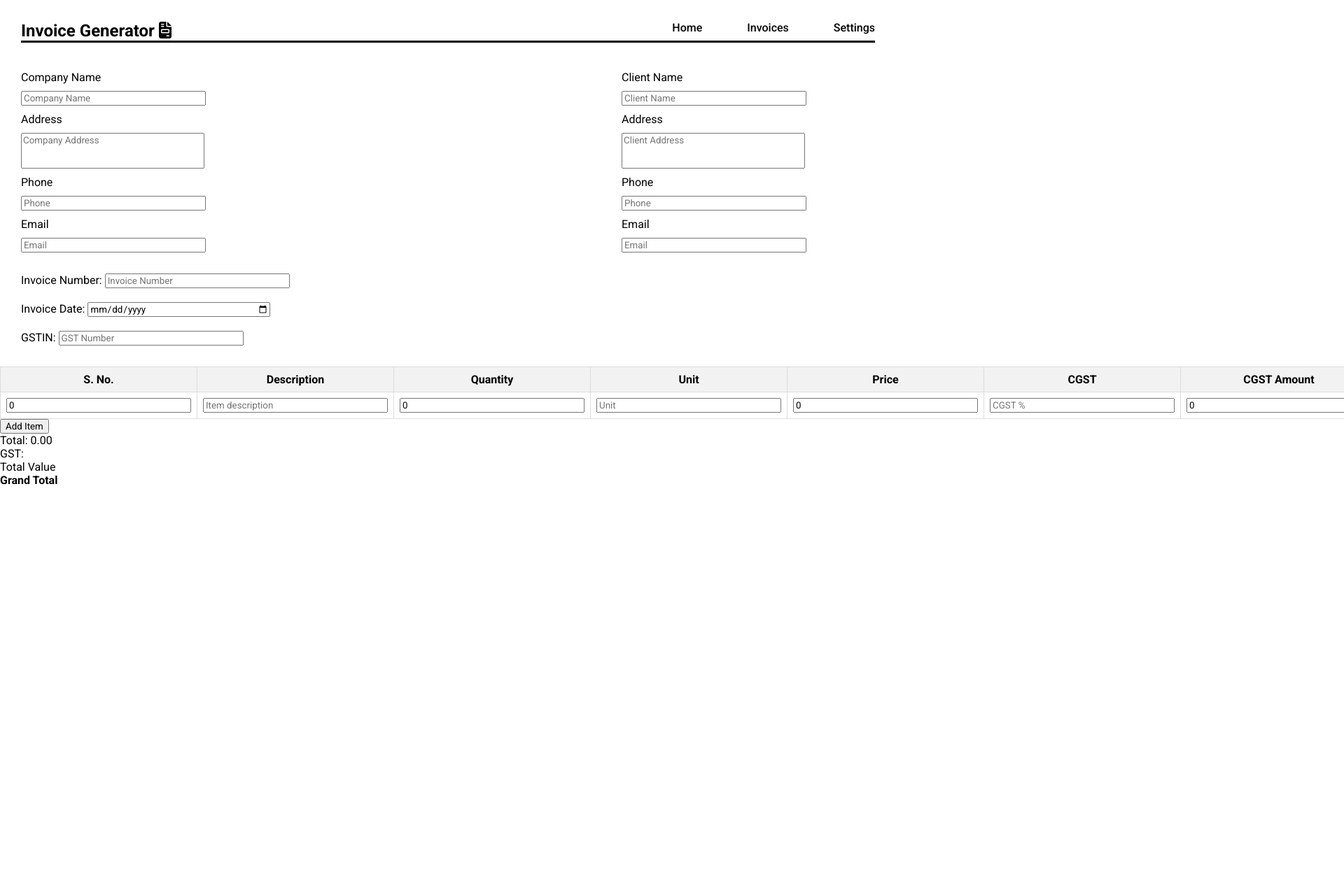
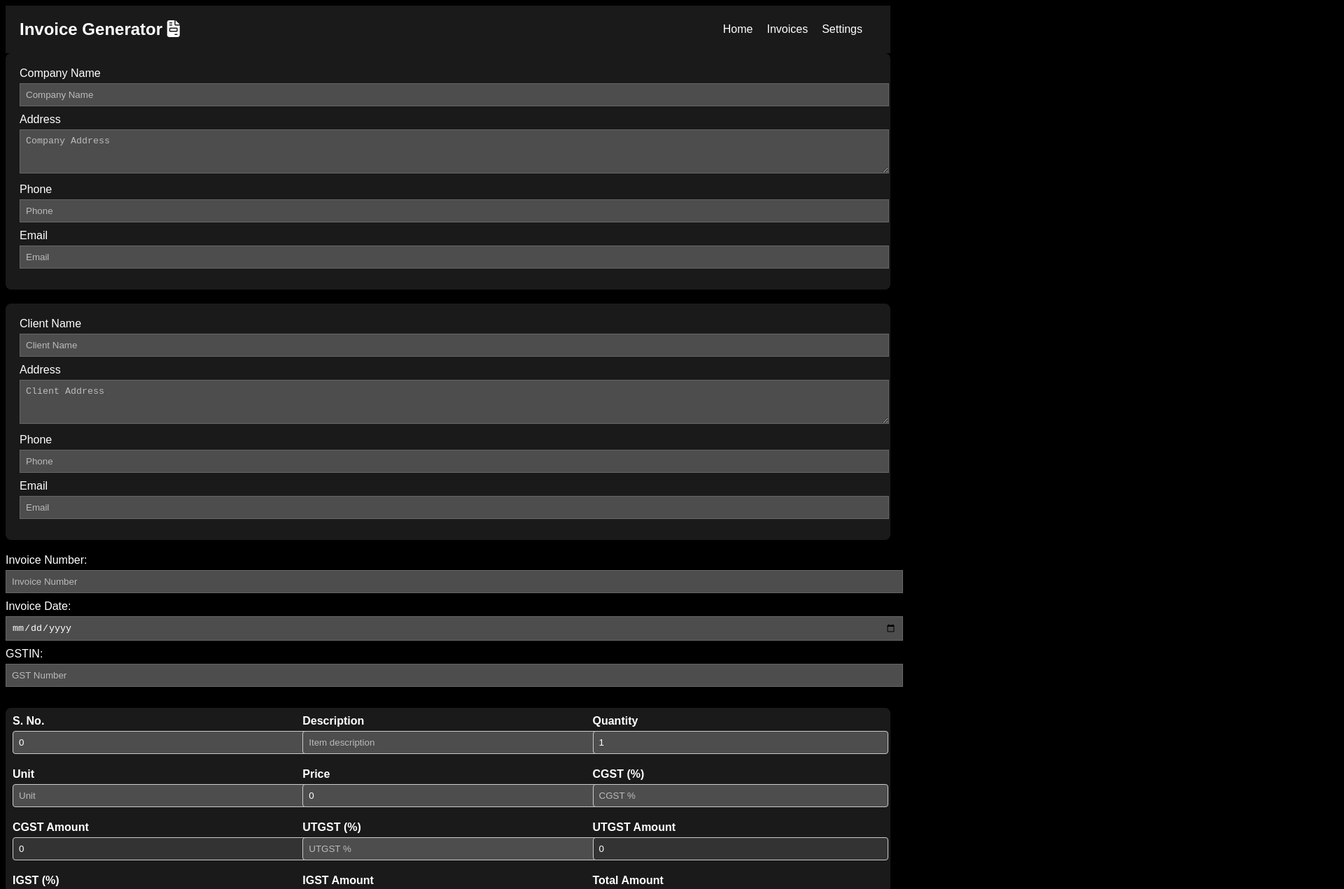
Before and after one commit to priyamkumar/Invoice-Generator, a React (Vite) app: page / in a window 1280 px wide. Shown: the top 1271 px of the page at 70% size, 1920 px wide, since content can reach past the window. Before the commit the page ends 800 px from the top, so only its background shows below. Built offline with nearby package versions, Linux system fonts and the light colour scheme.

Commit message:
fix warning error

```diff
--- a/src/App.css
+++ b/src/App.css
@@ -1,73 +1,140 @@
-* {
-  font-family: "Roboto", sans-serif;
-  margin: 0;
+/* General Page Theme */
+body {
+  background-color: #000; /* Black background */
+  color: #fff; /* White text */
+  font-family: Arial, sans-serif;
 }
 
+h2 {
+  color: #fff;
+  cursor: pointer;
+}
+
+/* Header */
 .header-container {
-  margin: 30px 30px 0;
+  padding: 20px;
+  background-color: #1a1a1a;
   display: flex;
   justify-content: space-between;
-  font-weight: 500;
-  border-bottom: 3px solid black;
+  align-items: center;
+}
+
+.header-container h2 {
+  margin: 0;
+  font-size: 24px;
 }
 
 .navbar ul {
+  list-style-type: none;
+  margin: 0;
+  padding: 0;
   display: flex;
-  font-size: 16px;
-  gap: 5vw;
-  list-style: none;
 }
 
 .navbar ul li {
+  margin-right: 20px;
   cursor: pointer;
 }
-.container {
-  margin-top: 40px;
-  display: flex;
-  gap: 30vw;
-  justify-content: space-between;
-  width: 90vw;
-}
-.card {
-  display: flex;
-  flex-direction: column;
-  gap: 10px;
-  margin-left: 30px;
-}
-.invoice-details input {
-  width: 20vw;
-}
-.invoice-details textarea {
-  width: 20vw;
-  resize: none;
-}
-.date-invoice-gst
-{
-  margin: 30px;
-  display: flex;
-  flex-direction: column;
-  gap: 20px;
-}
-table {
-  width: 100%;
-  border-collapse: collapse;
+
+.navbar ul li:hover {
+  text-decoration: underline;
 }
 
-th, td {
-  border: 1px solid #ddd;
+/* Input Fields */
+input[type="text"], input[type="number"], input[type="phone"], input[type="email"], input[type="date"], textarea {
+  background-color: #4d4d4d; /* Grey background */
+  color: #fff; /* White text */
+  border: 1px solid #666;
   padding: 8px;
-  text-align: center;
+  margin-bottom: 10px;
+  width: 100%;
 }
 
-th {
-  background-color: #f2f2f2;
+input::placeholder, textarea::placeholder {
+  color: #bbb; /* Light grey placeholder */
+}
+
+input[readonly] {
+  background-color: #333; /* Darker background for readonly fields */
+}
+
+/* Labels */
+label {
+  color: #fff;
+  display: block;
+  margin-bottom: 5px;
+}
+
+/* Card Containers */
+.card {
+  background-color: #1a1a1a;
+  padding: 20px;
+  margin-bottom: 20px;
+  border-radius: 8px;
+}
+
+/* Total Amount Section */
+.total-amount {
+  color: #fff;
+  padding: 20px;
+  background-color: #1a1a1a;
+  border-radius: 8px;
+  text-align: right;
+}
+
+.total-amount p {
+  margin: 5px 0;
+}
+
+.total-amount span {
+  margin-left: 50px;
+}
+
+.total-amount b {
+  font-size: 18px;
+}
+
+.item-table {
+  margin-top: 20px;
+}
+
+.item-row {
+  display: flex;
+  flex-wrap: wrap;
+  padding: 10px;
+  background-color: #1a1a1a;
+  margin-bottom: 10px;
+  border-radius: 8px;
+}
+
+.input-group {
+  width: calc(33.3% - 10px);
+  margin-right: 10px;
+  margin-bottom: 10px;
+}
+
+.input-group label {
+  display: block;
+  margin-bottom: 5px;
   font-weight: bold;
 }
 
-tr:nth-child(even) {
-  background-color: #f9f9f9;
+.input-group input {
+  width: 100%;
+  padding: 8px;
+  border: 1px solid #ccc;
+  border-radius: 4px;
 }
 
-tr:hover {
-  background-color: #f1f1f1;
+button {
+  background-color: #333;
+  color: #fff;
+  border: none;
+  padding: 8px 12px;
+  cursor: pointer;
+  margin-top: 10px;
 }
+
+button:hover {
+  background-color: #555;
+}
--- a/src/Components/BillInfo.jsx
+++ b/src/Components/BillInfo.jsx
@@ -8,13 +8,13 @@ export default function BillInfo() {
   const [items, setItems] = useState([{
     serial: 0,
     description: "",
-    quantity: 0,
+    quantity: 1,
     unit: "",
     price: 0,
     cgst: "",
     cgstAmount: 0,
-    sgst: "",
-    sgstAmount: 0,
+    utgst: "",
+    utgstAmount: 0,
     igst: "",
     igstAmount: 0,
     amount: 0
--- a/src/Components/ItemTable.jsx
+++ b/src/Components/ItemTable.jsx
@@ -5,20 +5,19 @@ const handleInputChange = (index, event) => {
   const {name, value} = event.target;
   const newItems = [...items];
   newItems[index][name] = value;
-  const serial = parseFloat(newItems[index].serial) || 0;
-  const quantity = parseFloat(newItems[index].quantity) || 0;
-  const unit = parseFloat(newItems[index].unit) || "";
+  const quantity = parseFloat(newItems[index].quantity) || 1;
+  console.log(newItems[index].unit);
   const price = parseFloat(newItems[index].price) || 0;
   const cgstRate = parseFloat(newItems[index].cgst) || 0;
   const cgstAmount = (price * cgstRate / 100) * quantity;
-  const sgstRate = parseFloat(newItems[index].sgst) || 0;
-  const sgstAmount = (price * sgstRate / 100) * quantity;
+  const utgstRate = parseFloat(newItems[index].utgst) || 0;
+  const utgstAmount = (price * utgstRate / 100) * quantity;
   const igstRate = parseFloat(newItems[index].igst) || 0;
   const igstAmount = (price * igstRate / 100) * quantity;
-  const amount = (price * quantity) + cgstAmount + sgstAmount + igstAmount;
+  const amount = price * quantity;
 
   newItems[index].cgstAmount = cgstAmount.toFixed(2);
-  newItems[index].sgstAmount = sgstAmount.toFixed(2);
+  newItems[index].utgstAmount = utgstAmount.toFixed(2);
   newItems[index].igstAmount = igstAmount.toFixed(2);
   newItems[index].amount = amount.toFixed(2);
 
@@ -26,45 +25,34 @@ const handleInputChange = (index, event) => {
 }
 
   const addRow = () => {
-    setItems([...items,{ description: "", quantity: 0, mrp: 0, rate: 0, cgst: 0, cgstAmount: 0, total: 0 }])
+    setItems([...items,{serial: items.length + 1, description: "", quantity: 1, unit: "", price: 0, cgst: 0, cgstAmount: 0 ,utgst: 0, utgstAmount: 0,igst: 0, igstAmount: 0, amount: 0 }])
   }
   const removeRow = (index) => {
-    const newItems = items.filter((item,i) => i !== index);
-    setItems(newItems);
-    console.log(items);
-    }
+    const newItems = [...items];
+    newItems.splice(index, 1);
+    const updatedItems = newItems.map((item, idx) => ({
+      ...item,
+      serial: idx + 1
+    }));
+    setItems(updatedItems);
+  };
   return (
     <div className="item-table">
-          <table>
-          <thead>
-            <tr>
-            <th>S. No.</th>
-              <th>Description</th>
-              <th>Quantity</th>
-              <th>Unit</th>
-              <th>Price</th>
-              <th>CGST</th>
-              <th>CGST Amount</th>
-              <th>SGST</th>
-              <th>SGST Amount</th>
-              <th>IGST</th>
-              <th>IGST Amount</th>
-              <th>Amount</th>
-            </tr>
-            </thead>
-            <tbody>
   {items.map((item, index) => (
-                  <tr key={index}>
-                    <td>
+    <div className="item-row" key={index}>
+      {/* First Row */}
+      <div className="input-group">
+        <label>S. No.</label>
         <input
-                      type="text"
+          type="number"
           name="serial"
           value={item.serial}
           onChange={(e) => handleInputChange(index, e)}
           placeholder="Serial No."
         />
-                  </td>
-                  <td>
+      </div>
+      <div className="input-group">
+        <label>Description</label>
         <input
           type="text"
           name="description"
@@ -72,8 +60,9 @@ const handleInputChange = (index, event) => {
           onChange={(e) => handleInputChange(index, e)}
           placeholder="Item description"
         />
-                  </td>
-                  <td>
+      </div>
+      <div className="input-group">
+        <label>Quantity</label>
         <input
           type="number"
           name="quantity"
@@ -81,8 +70,9 @@ const handleInputChange = (index, event) => {
           onChange={(e) => handleInputChange(index, e)}
           placeholder="Quantity"
         />
-                  </td>
-                  <td>
+      </div>
+      <div className="input-group">
+        <label>Unit</label>
         <input
           type="text"
           name="unit"
@@ -90,8 +80,9 @@ const handleInputChange = (index, event) => {
           onChange={(e) => handleInputChange(index, e)}
           placeholder="Unit"
         />
-                  </td>
-                  <td>
+      </div>
+      <div className="input-group">
+        <label>Price</label>
         <input
           type="number"
           name="price"
@@ -99,8 +90,11 @@ const handleInputChange = (index, event) => {
           onChange={(e) => handleInputChange(index, e)}
           placeholder="Price"
         />
-                  </td>
-                  <td>
+      </div>
+
+      {/* Second Row */}
+      <div className="input-group">
+        <label>CGST (%)</label>
         <input
           type="number"
           name="cgst"
@@ -108,8 +102,9 @@ const handleInputChange = (index, event) => {
           onChange={(e) => handleInputChange(index, e)}
           placeholder="CGST %"
         />
-                  </td>
-                  <td>
+      </div>
+      <div className="input-group">
+        <label>CGST Amount</label>
         <input
           type="text"
           name="cgstAmount"
@@ -117,26 +112,29 @@ const handleInputChange = (index, event) => {
           readOnly
           placeholder="CGST Amount"
         />
-                  </td>
-                  <td>
+      </div>
+      <div className="input-group">
+        <label>UTGST (%)</label>
         <input
           type="number"
-                      name="sgst"
-                      value={item.sgst}
+          name="utgst"
+          value={item.utgst}
           onChange={(e) => handleInputChange(index, e)}
-                      placeholder="SGST %"
+          placeholder="UTGST %"
         />
-                  </td>
-                  <td>
+      </div>
+      <div className="input-group">
+        <label>UTGST Amount</label>
         <input
           type="text"
-                      name="sgstAmount"
-                      value={item.sgstAmount}
+          name="utgstAmount"
+          value={item.utgstAmount}
           readOnly
-                      placeholder="SGST Amount"
+          placeholder="UTGST Amount"
         />
-                  </td>
-                  <td>
+      </div>
+      <div className="input-group">
+        <label>IGST (%)</label>
         <input
           type="number"
           name="igst"
@@ -144,8 +142,9 @@ const handleInputChange = (index, event) => {
           onChange={(e) => handleInputChange(index, e)}
           placeholder="IGST %"
         />
-                  </td>
-                  <td>
+      </div>
+      <div className="input-group">
+        <label>IGST Amount</label>
         <input
           type="text"
           name="igstAmount"
@@ -153,8 +152,9 @@ const handleInputChange = (index, event) => {
           readOnly
           placeholder="IGST Amount"
         />
-                  </td>
-                  <td>
+      </div>
+      <div className="input-group">
+        <label>Total Amount</label>
         <input
           type="text"
           name="amount"
@@ -162,15 +162,14 @@ const handleInputChange = (index, event) => {
           readOnly
           placeholder="Amount"
         />
-                  </td>
-                  <td>
+      </div>
+
       <button onClick={() => removeRow(index)}>Remove</button>
-                  </td>
-                </tr>
+    </div>
   ))}
-            </tbody>
-          </table>
+
   <button type="button" onClick={addRow}>Add Item</button>
 </div>
+
   )
 }
--- a/src/Components/TotalAmount.jsx
+++ b/src/Components/TotalAmount.jsx
@@ -1,15 +1,14 @@
 import React, { useState } from "react";
 
 export default function TotalAmount({items}) {
-  console.log(items.map((item) => parseFloat(item.amount || 0)).reduce((acc, cur) => acc + cur, 0));
-  const total = items.map((item) => parseFloat(item.amount || 0)).reduce((acc, cur) => acc + cur, 0);
+  const totalAmount = items.reduce((acc, cur) => acc + parseFloat(cur.amount || 0), 0);
+  const totalGst = items.reduce((acc, cur) => acc + parseFloat(cur.cgstAmount || 0) + parseFloat(cur.utgstAmount || 0) + parseFloat(cur.igstAmount || 0), 0);
 
   return (
     <div className="total-amount">
-      <p>Total: {total.toFixed(2)}</p>
-      <p>GST: </p>
-      <p>Total Value</p>
-      <b>Grand Total</b>
+      <p>Total: <span>₹{totalAmount.toFixed(2)}</span></p>
+      <p>GST: <span>₹{totalGst.toFixed(2)}</span></p>
+      <b>Grand Total <span>₹{(totalAmount + totalGst).toFixed(2)}</span></b>
     </div>
   );
 }
```
Lines whose indentation alone changed are shown as unchanged.
